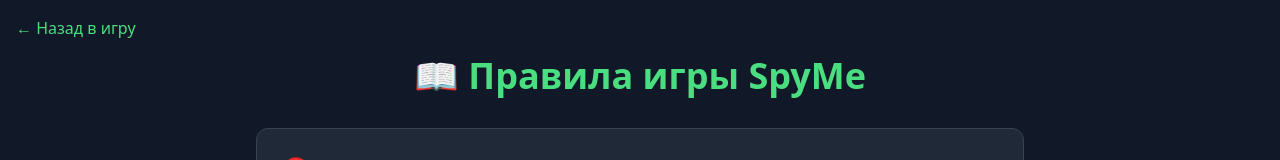
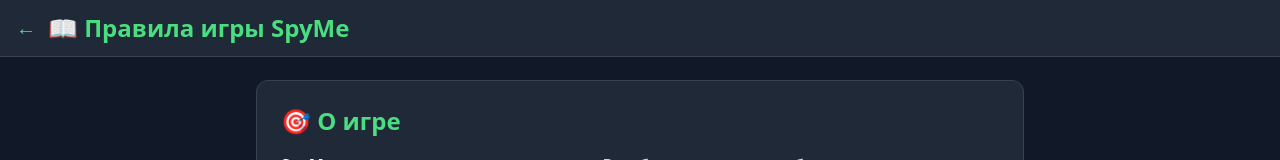
Before and after one commit to gumplenus/spyme, a Next.js app: page /rules in a window 1280 px wide. Shown: the top 160 px of the page. Built offline with nearby package versions, Linux system fonts and the light colour scheme; no server answers.

Commit message:
Add fixed headers to stats, leaderboard, rules + chat uses 100dvh

```diff
--- a/app/chat/[userId]/page.tsx
+++ b/app/chat/[userId]/page.tsx
@@ -137,7 +137,7 @@
   }
 
   return (
-    <div className="h-screen bg-gray-900 text-white flex flex-col overflow-hidden">
+    <div className="h-[100dvh] bg-gray-900 text-white flex flex-col overflow-hidden">
       {/* ХЭДЕР */}
       <div className="flex items-center gap-3 px-4 py-3 bg-gray-800 border-b border-gray-700 shrink-0">
         <Link href="/chat" className="text-green-400 hover:underline text-xl">
--- a/app/leaderboard/page.tsx
+++ b/app/leaderboard/page.tsx
@@ -148,15 +148,15 @@
   };
 
   return (
-    <div className="min-h-screen bg-gray-900 text-white p-4">
-      <Link href="/game" className="text-green-400 hover:underline mb-4 inline-block">
-        ← Назад в игру
-      </Link>
+    <div className="min-h-screen bg-gray-900 text-white">
+      <header className="fixed top-0 left-0 right-0 z-40 bg-gray-800 border-b border-gray-700 px-4 py-3 flex items-center gap-3">
+        <Link href="/game" className="text-green-400 hover:underline text-xl shrink-0">
+          ←
+        </Link>
+        <h1 className="text-lg sm:text-2xl font-bold text-green-400 truncate">🏆 Рейтинг игроков</h1>
+      </header>
 
-      <h1 className="text-4xl font-bold text-green-400 mb-8 text-center">
-        🏆 Рейтинг игроков
-      </h1>
-
+      <div className="pt-20 px-4 pb-4">
       <div className="max-w-3xl mx-auto">
         {renderCategory(
   'Самый богатый',
@@ -221,6 +221,7 @@
           ← Назад в игру
         </Link>
       </div>
+      </div>
     </div>
   );
 }
--- a/app/rules/page.tsx
+++ b/app/rules/page.tsx
@@ -4,15 +4,15 @@
 
 export default function RulesPage() {
   return (
-    <div className="min-h-screen bg-gray-900 text-white p-4">
-      <Link href="/game" className="text-green-400 hover:underline mb-4 inline-block">
-        ← Назад в игру
-      </Link>
+    <div className="min-h-screen bg-gray-900 text-white">
+      <header className="fixed top-0 left-0 right-0 z-40 bg-gray-800 border-b border-gray-700 px-4 py-3 flex items-center gap-3">
+        <Link href="/game" className="text-green-400 hover:underline text-xl shrink-0">
+          ←
+        </Link>
+        <h1 className="text-lg sm:text-2xl font-bold text-green-400 truncate">📖 Правила игры SpyMe</h1>
+      </header>
 
-      <h1 className="text-4xl font-bold text-green-400 mb-8 text-center">
-        📖 Правила игры SpyMe
-      </h1>
-
+      <div className="pt-20 px-4 pb-4">
       <div className="max-w-3xl mx-auto space-y-6">
         {/* ОБЩЕЕ ОПИСАНИЕ */}
         <section className="bg-gray-800 p-6 rounded-xl border border-gray-700">
@@ -271,6 +271,7 @@
           ← Назад в игру
         </Link>
       </div>
+      </div>
     </div>
   );
 }
--- a/app/stats/page.tsx
+++ b/app/stats/page.tsx
@@ -86,14 +86,15 @@
   const isSpy = profile.isSpy === true;
 
   return (
-    <div className="min-h-screen bg-gray-900 text-white p-4">
-      <Link href="/game" className="text-green-400 hover:underline mb-4 inline-block">
-        ← Назад в игру
-      </Link>
+    <div className="min-h-screen bg-gray-900 text-white">
+      <header className="fixed top-0 left-0 right-0 z-40 bg-gray-800 border-b border-gray-700 px-4 py-3 flex items-center gap-3">
+        <Link href="/game" className="text-green-400 hover:underline text-xl shrink-0">
+          ←
+        </Link>
+        <h1 className="text-lg sm:text-2xl font-bold text-green-400 truncate">📊 Моя статистика</h1>
+      </header>
 
-      <h1 className="text-4xl font-bold text-green-400 mb-2 text-center">
-        📊 Моя статистика
-      </h1>
+      <div className="pt-20 px-4 pb-4">
       <p className="text-center text-gray-400 mb-8">
         {profile.username} · {profile.country} · {profile.publicRole}
       </p>
@@ -196,6 +197,7 @@
           ← Назад в игру
         </Link>
       </div>
+      </div>
     </div>
   );
 }
```
